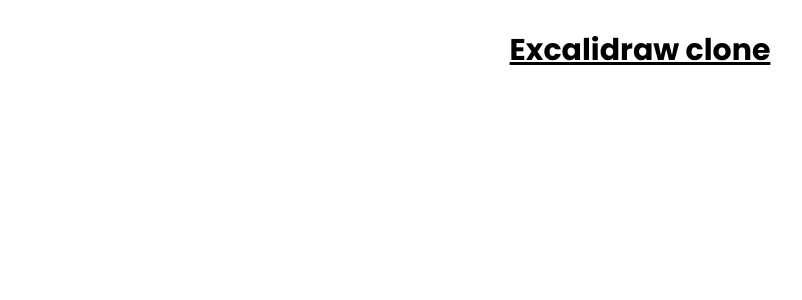
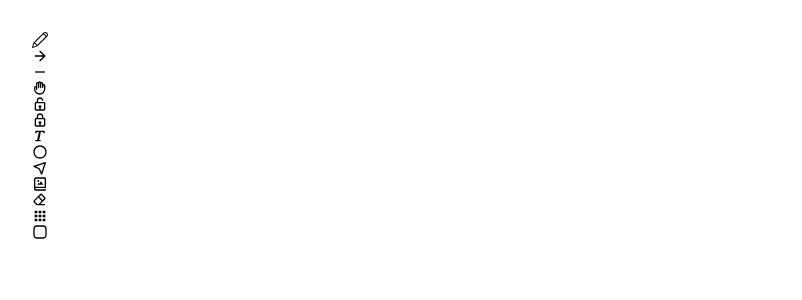
Before and after one commit to anup4747/Clone-practice-websites, a React (Vite) app in the folder websiteTwo/excalidraw_clone/: page / in a window 1280 px wide. Shown: the top 300 px of the page, without its empty margins (0-802 px from the left). Built offline with nearby package versions, Linux system fonts and the light colour scheme.

Commit message:
adding the raw code

```diff
--- a/websiteTwo/excalidraw_clone/package.json
+++ b/websiteTwo/excalidraw_clone/package.json
@@ -14,6 +14,7 @@
     "lucide-react": "^0.482.0",
     "react": "^19.0.0",
     "react-dom": "^19.0.0",
+    "react-icons": "^5.5.0",
     "react-router-dom": "^7.3.0",
     "tailwindcss": "^4.0.14"
   },
--- a/websiteTwo/excalidraw_clone/src/App.tsx
+++ b/websiteTwo/excalidraw_clone/src/App.tsx
@@ -1,12 +1,11 @@
 import './App.css'
 import "./index.css"
-function App() {
+import { Home } from './page/home'
+export const App: React.FC = () => {
 
   return (
     <>
-    <h1 className="text-3xl font-bold underline">
-      Excalidraw clone
-  </h1>
+    <Home/>
     </>
   )
 }
--- /dev/null
+++ b/websiteTwo/excalidraw_clone/src/componants/sideMenu.tsx
@@ -0,0 +1,10 @@
+import React from "react";
+import { useState, useEffect } from "react";
+
+export const SideMenu: React.FC= () => {
+    return(
+        <section>
+            <div>sideMenu</div>
+        </section>
+    )
+}
--- /dev/null
+++ b/websiteTwo/excalidraw_clone/src/componants/tools.tsx
@@ -0,0 +1,36 @@
+import React from "react";
+import { useState, useEffect } from "react";
+import { SlPencil } from "react-icons/sl";
+import { FiArrowRight } from "react-icons/fi";
+import { IoMdRemove } from "react-icons/io";
+import { HiOutlineHand } from "react-icons/hi";
+import {
+  BiLockOpen,
+  BiLock,
+  BiText,
+  BiCircle,
+  BiNavigation,
+  BiPhotoAlbum,
+  BiEraser,
+  BiSolidGrid,
+  BiSquareRounded,
+} from "react-icons/bi";
+import { BsDiamond } from "react-icons/bs";
+
+export const Tools: React.FC = () => {
+  return <section>
+    <SlPencil/>
+    <FiArrowRight/>
+    <IoMdRemove/>
+    <HiOutlineHand/>
+    <BiLockOpen/>
+    <BiLock/>
+    <BiText/>
+    <BiCircle/>
+    <BiNavigation/>
+    <BiPhotoAlbum/>
+    <BiEraser/>
+    <BiSolidGrid/>
+    <BiSquareRounded/>
+  </section>;
+};
--- /dev/null
+++ b/websiteTwo/excalidraw_clone/src/componants/toolsMenu.tsx
@@ -0,0 +1,11 @@
+import React from "react";
+import { useState, useEffect } from "react";
+import { Tools } from "./tools";
+
+export const ToolsMenu: React.FC = () =>  {
+    return(
+        <section>
+            <Tools/>
+        </section>
+    )
+}
--- /dev/null
+++ b/websiteTwo/excalidraw_clone/src/page/home.tsx
@@ -0,0 +1,11 @@
+import React from "react";
+import { useEffect, useState } from "react";
+import { ToolsMenu } from "../componants/toolsMenu";
+
+export const Home: React.FC = () => {
+    return(
+        <section>
+            <ToolsMenu/>
+        </section>
+    )
+}
```
Also changed, not shown: websiteTwo/excalidraw_clone/todo.txt (added), 1 other file (tests, documents, lock files or other folders).
